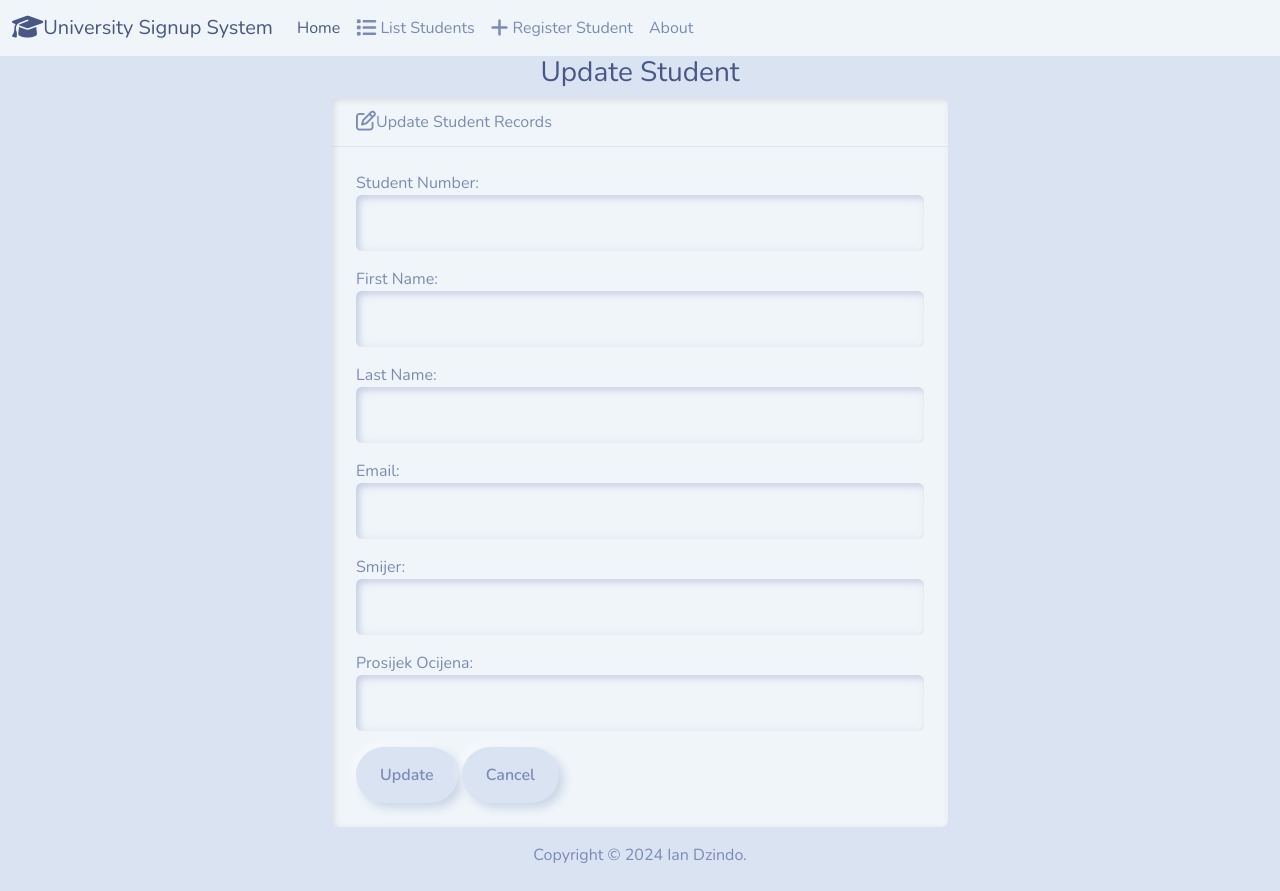
After one commit to Ian-Dzindo01/TheFalconTechTest, a Django app: template university/templates/university/edit.html in a window 1280 px wide. The commit adds this page. Run offline with Django 5.2, Linux system fonts and the light colour scheme; the template is opened without the code that fills it: values that come from a table or form of the project are taken from there, others are empty; some libraries are stand-ins or nearby versions.

Commit message:
Add student data editing

```diff
--- /dev/null
+++ b/university/templates/university/edit.html
@@ -0,0 +1,29 @@
+{% extends "university/base.html" %}
+
+{% block body %}
+<h3 class="text-center">Update Student</h3>
+  {% if success %}
+  <div class="alert alert-success" role="alert">
+    Student data updated successfully
+    <a href="{% url 'index' %}" class="alert-link">Home Page</a>
+  </div>
+  {%else%}
+  <div class="row justify-content-center">
+    <div class="col-6">
+        <div class="card bg-light mb-3">
+            <div class="card-header">
+             <i class="fa-regular fa-pen-to-square fa-lg"></i>Update Student Records
+            </div>
+            <div class="card-body">
+                <form action="" method="POST">
+                {% csrf_token %}
+                {{ form.as_p }}
+                <button type="submit" class="btn btn-primary">Update</button>
+                <a href="{% url 'index' %}" class="btn btn-primary">Cancel</a>
+            </form>
+            </div>
+          </div>
+    </div>
+</div>
+  {%endif%}
+{% endblock %}
--- a/university/templates/university/index.html
+++ b/university/templates/university/index.html
@@ -69,6 +69,9 @@
                           </div>
                         </div>
                       </div>
+                      <a class="btn btn-warning me-1" href="{% url 'edit' student.id %}">
+                        <i class="fa-regular fa-pen-to-square fa-lg"></i>
+                      </a>
                     </td>
                   </tr>
                 {% endfor %}
--- a/university/urls.py
+++ b/university/urls.py
@@ -6,4 +6,5 @@ urlpatterns = [
     path('', views.ind, name='index'),
     path('<int:id>', views.view_student, name='view_student'),     #<int:id> path converted for dynamic url creation
     path('add/', views.add, name='add'),
+    path('edit/<int:id>', views.edit, name='edit'),
 ]
```
Also changed, not shown: university/views.py (+18 -0 lines).
